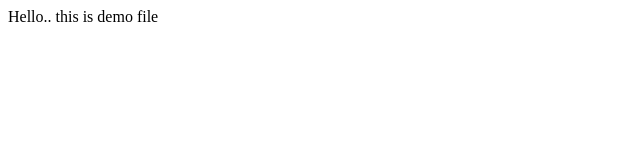
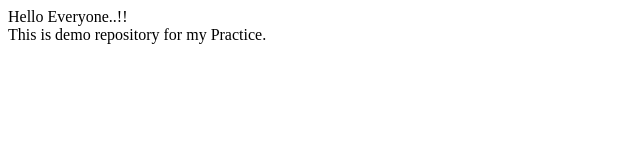
Before and after one commit to Dhara-Chauhan/demo, a plain HTML site: page index.html in a window 1280 px wide. Shown: the whole page, without its empty margins (0-640 px from the left). Drawn offline with Linux system fonts and the light colour scheme.

Commit message:
Add new paragraph

```diff
--- a/index.html
+++ b/index.html
@@ -1 +1 @@
-<p>Hello.. this is demo file</p>
+<p>Hello Everyone..!! <br> This is demo repository for my Practice.</p>
```
